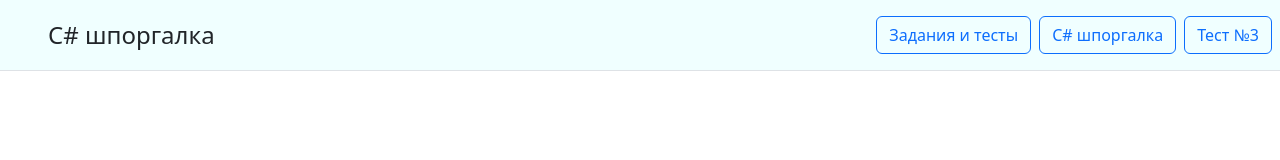
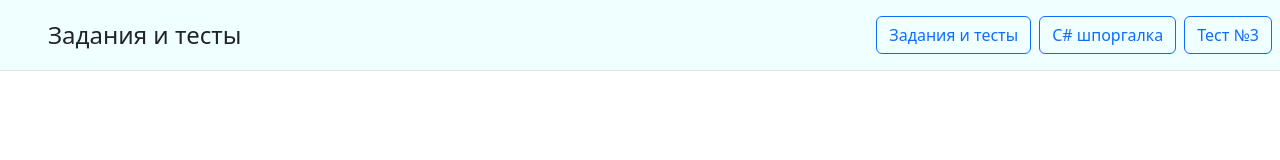
Before and after one commit to RedMooner/exam, a plain HTML site: page index.html in a window 1280 px wide. Shown: the top 160 px of the page. Drawn offline with nearby package versions, Linux system fonts and the light colour scheme.

Commit message:
Add files via upload

```diff
--- a/index.html
+++ b/index.html
@@ -19,7 +19,7 @@
                 text-dark text-decoration-none">
                 <svg class="bi me-2" width="40" height="32"><use
                         xlink:href="#bootstrap"></use></svg>
-                <span class="fs-4">C# шпоргалка</span>
+                <span class="fs-4">Задания и тесты</span>
             </a>
 
             <ul class="nav nav-pills">
```
